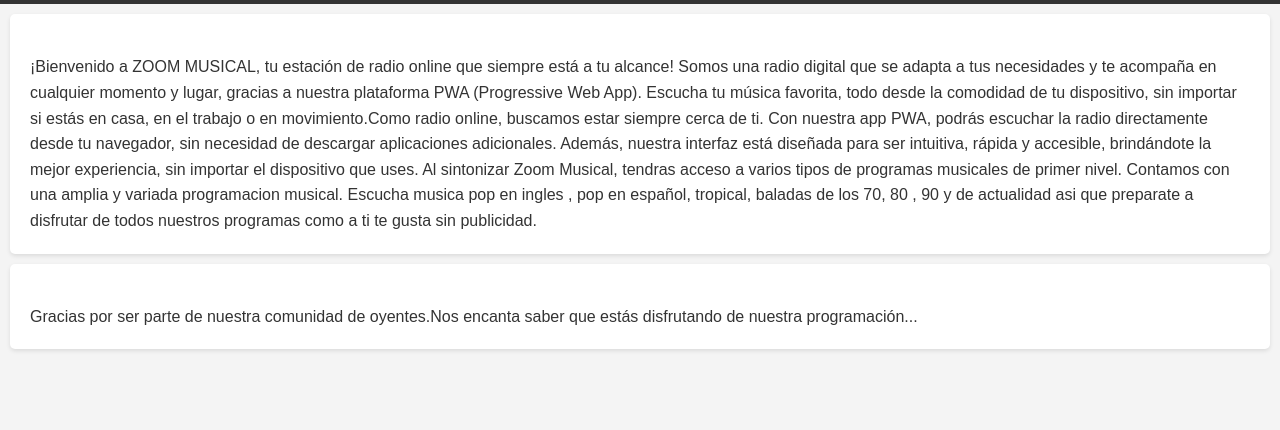
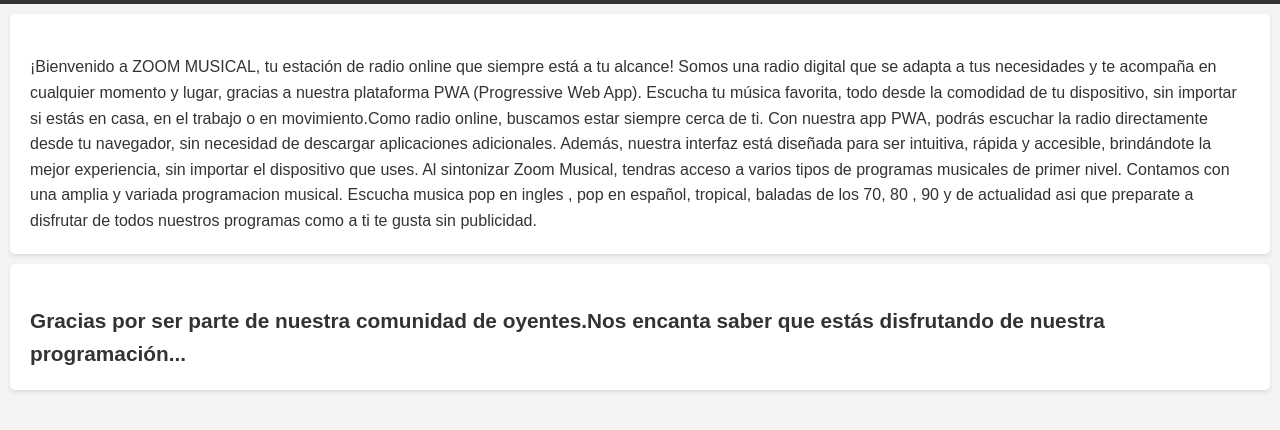
Before and after one commit to ZOOMMUSICAL/RADIO, a plain HTML site: page ACERCA DE/index.html in a window 1280 px wide. Shown: the part 74-504 px from the top of the page. Drawn offline with Linux system fonts and the light colour scheme.

Commit message:
Update index.html

```diff
--- a/ACERCA DE/index.html
+++ b/ACERCA DE/index.html
@@ -122,8 +122,8 @@
         </section>
 
         <section>
-            <h2></h2>
-            <p>Gracias por ser parte de nuestra comunidad de oyentes.Nos encanta saber que estás disfrutando de nuestra programación... </p>
+            <h2>Gracias por ser parte de nuestra comunidad de oyentes.Nos encanta saber que estás disfrutando de nuestra programación... </h2>
+            <p></p>
         </section>
 
 
```
